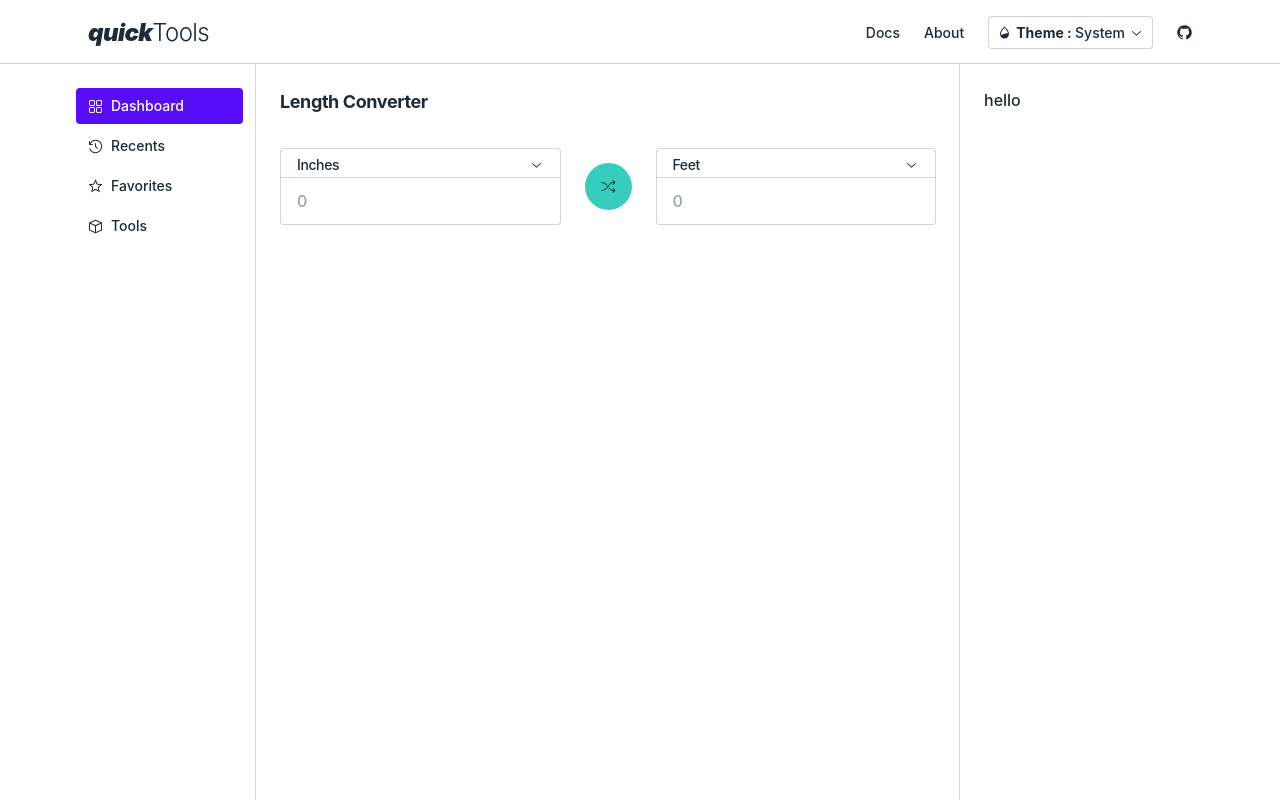
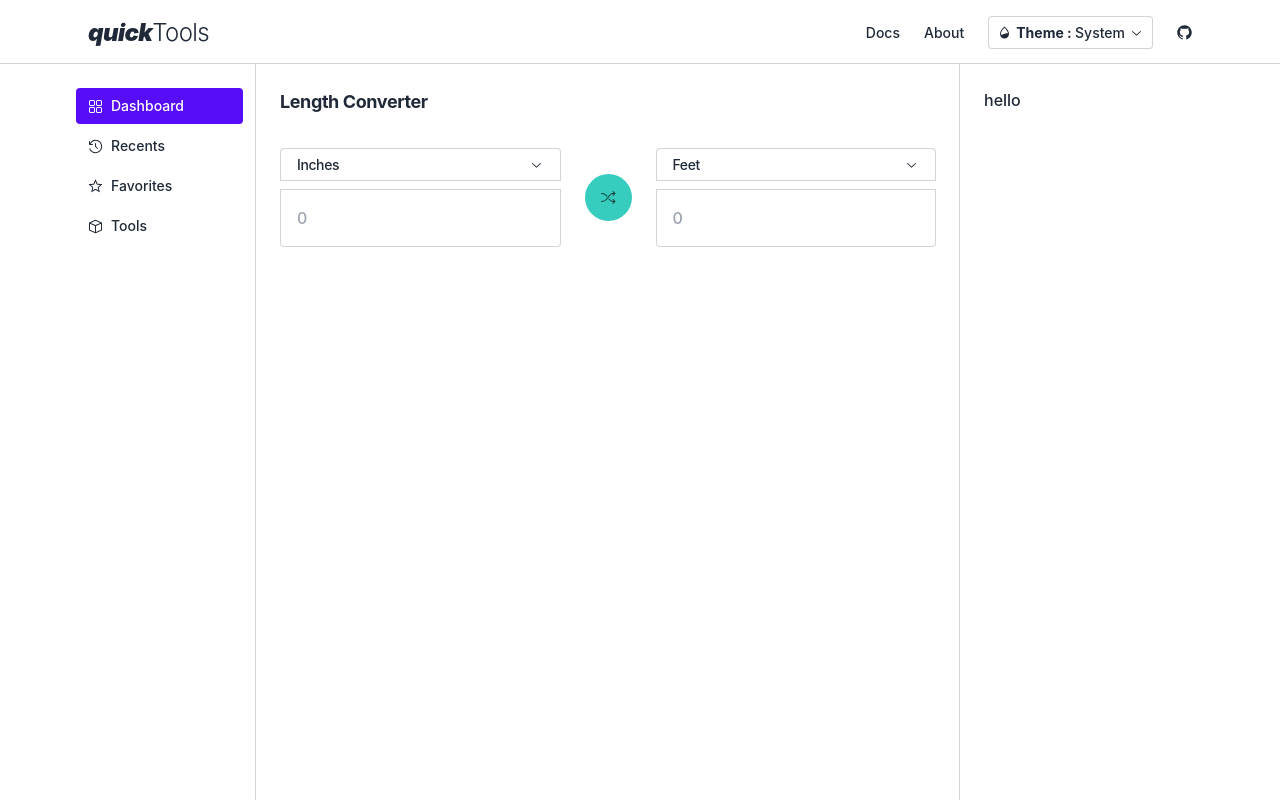
Before and after one commit to Rich1997/quickTools, a React (Vite) app: page / in a window 1280 px wide. Built offline with nearby package versions, Linux system fonts and the light colour scheme; a web font is replaced by a local one.

Commit message:
5 files modified

```diff
--- a/src/components/Selector.tsx
+++ b/src/components/Selector.tsx
@@ -18,7 +18,7 @@ const Selector = (props: {
                     value={props.default}
                     onValueChange={props.onChange}
                 >
-                    <Select.Trigger className="text-sm w-full leading-none text-base-content px-4 py-2 d-s d-s-h">
+                    <Select.Trigger className="relative text-sm w-full leading-none text-base-content px-4 py-2 bg-base-100 rounded-t focus:shadow-[0_0_0_2px] focus:shadow-bg-content outline-none d-b d-s-h">
                         <div className="flex items-center justify-between gap-1">
                             <Select.Value aria-label={props.name}>
                                 {props.default.charAt(0).toUpperCase() +
@@ -62,7 +62,7 @@ const Selector = (props: {
             </div>
             <div className="tablet:hidden block">
                 <select
-                    className="rounded pl-4 w-full text-base-content leading-none text-sm select select-bordered"
+                    className="rounded-t rounded-b-none pl-4 w-full text-base-content leading-none text-sm select select-bordered"
                     onChange={(e) => props.onChange(e.target.value)}
                     value={props.default}
                 >
--- a/src/components/ThemeSelector.tsx
+++ b/src/components/ThemeSelector.tsx
@@ -19,7 +19,7 @@ const ThemeSelector = () => {
     return (
         <div className="tablet:block hidden">
             <Select.Root value={theme} onValueChange={setTheme}>
-                <Select.Trigger className="text-sm leading-none text-base-content p-2 d-s d-s-h">
+                <Select.Trigger className="text-sm leading-none text-base-content p-2 focus:shadow-[0_0_0_2px] focus:shadow-bg-content outline-none d-s d-s-h">
                     <div className="flex items-center justify-center gap-1">
                         <Select.Icon>
                             <BlendingModeIcon />
--- a/src/components/ToolSpace.tsx
+++ b/src/components/ToolSpace.tsx
@@ -2,7 +2,7 @@ import { ReactNode } from 'react';
 
 const ToolSpace = (props: { children: ReactNode }) => {
     return (
-        <div className="w-full h-full py-[5.5rem] px-6 tracking-tight break-words selection:bg-secondary selection:text-secondary-content">
+        <div className="w-full h-full min-h-screen py-[5.5rem] px-6 tracking-tight break-words selection:bg-secondary selection:text-secondary-content bg-base-100">
             {props.children}
         </div>
     );
--- a/src/tools/LengthConverter.tsx
+++ b/src/tools/LengthConverter.tsx
@@ -10,7 +10,7 @@ const LengthConverter = () => {
         <>
             <div className="text-lg font-bold pb-8">Length Converter</div>
             <div className="flex tablet:items-center gap-6 tablet:flex-row flex-col w-full">
-                <div className="flex flex-col">
+                <div className="flex flex-col gap-2">
                     <Selector
                         name="length converter"
                         default={firstUnit}
@@ -20,7 +20,7 @@ const LengthConverter = () => {
                     <input
                         type="number"
                         placeholder="0"
-                        className="w-full input rounded-none rounded-b bg-base-100 p-4 -mt-1 border-x border-b border-base-content/20"
+                        className="w-full rounded-none rounded-b bg-base-100 p-4 focus:shadow-[0_0_0_2px] focus:shadow-bg-content outline-none d-b"
                     />
                 </div>
                 <div className="flex justify-center">
@@ -28,7 +28,7 @@ const LengthConverter = () => {
                         <ShuffleIcon />
                     </div>
                 </div>
-                <div className="flex flex-col">
+                <div className="flex flex-col gap-2">
                     <Selector
                         name="length converter"
                         default={secondUnit}
@@ -38,7 +38,7 @@ const LengthConverter = () => {
                     <input
                         type="number"
                         placeholder="0"
-                        className="w-full input rounded-none rounded-b bg-base-100 p-4 -mt-1 border-x border-b border-base-content/20"
+                        className="w-full rounded-none rounded-b bg-base-100 p-4 focus:shadow-[0_0_0_2px] focus:shadow-bg-content outline-none d-b"
                     />
                 </div>
             </div>
--- a/tailwind.config.cjs
+++ b/tailwind.config.cjs
@@ -68,7 +68,7 @@ module.exports = {
             {
                 neon: {
                     ...require('daisyui/src/colors/themes')[
-                        '[data-theme=dark]'
+                        '[data-theme=night]'
                     ],
                     primary: '#9900ff',
                     secondary: '#e879f9',
```
